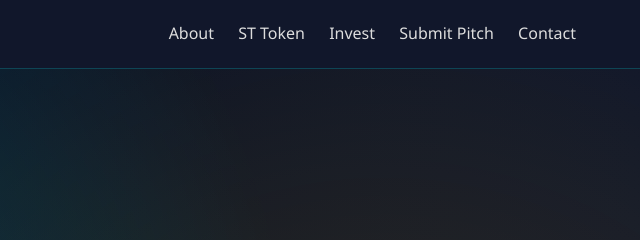
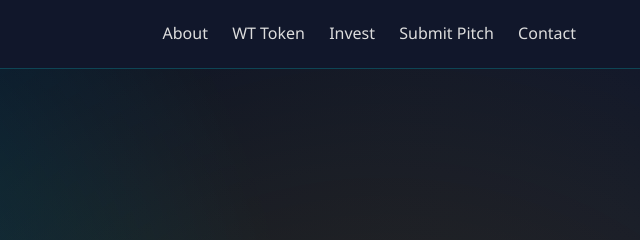
Before and after one commit to AhmadDababseh/whale_tank, a plain HTML site: page index.html in a window 1280 px wide. Shown: the top 240 px of the page, 640-1280 px from the left. Drawn offline with Linux system fonts and the light colour scheme.

Commit message:
Update index.html

```diff
--- a/index.html
+++ b/index.html
@@ -12,7 +12,7 @@
     <div class="logo">🦈 Crypto Whale Tank</div>
     <nav>
       <a href="#about">About</a>
-      <a href="https://etherscan.io/token/0x582d872a1b094fc48f5de31d3b73f2d9be47def1">ST Token</a>
+      <a href="">WT Token</a>
       <a href="invest.html">Invest</a>
       <a href="submit.html">Submit Pitch</a>
       <a href="#contact">Contact</a>
```
